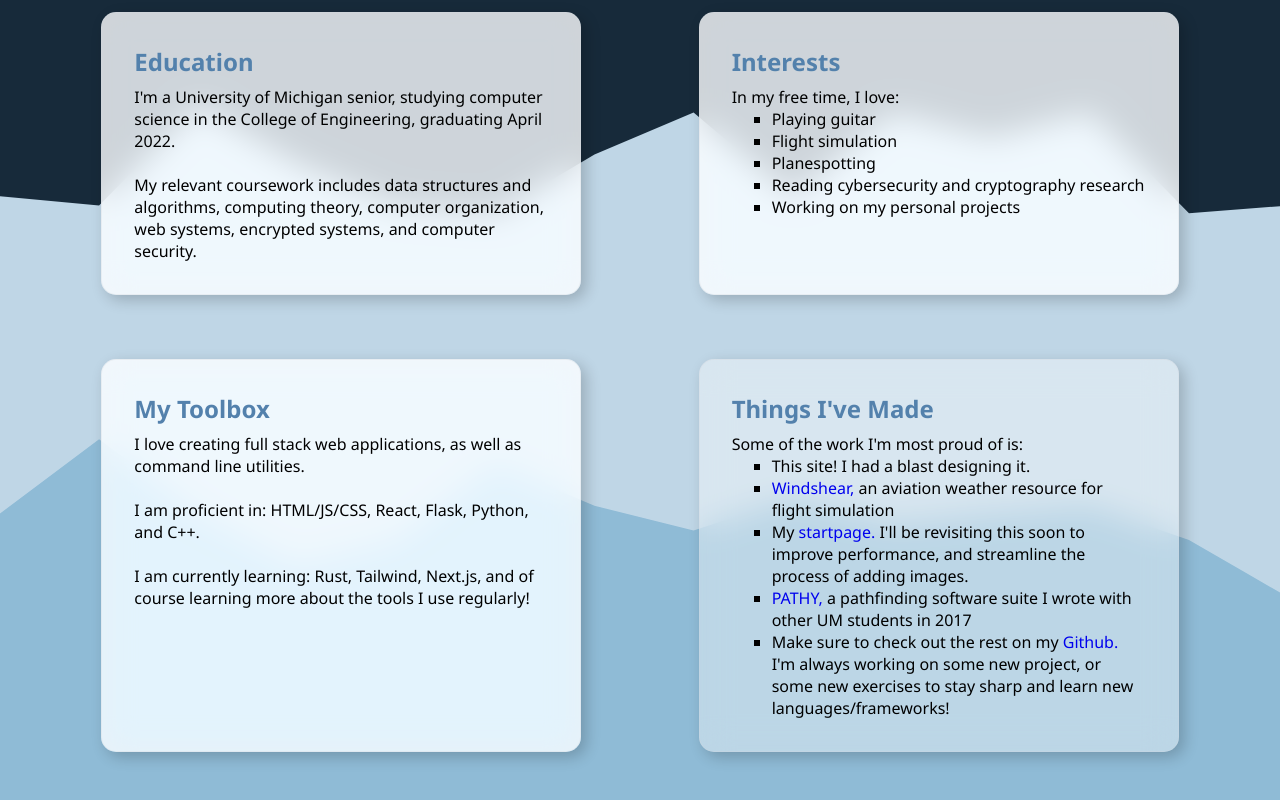
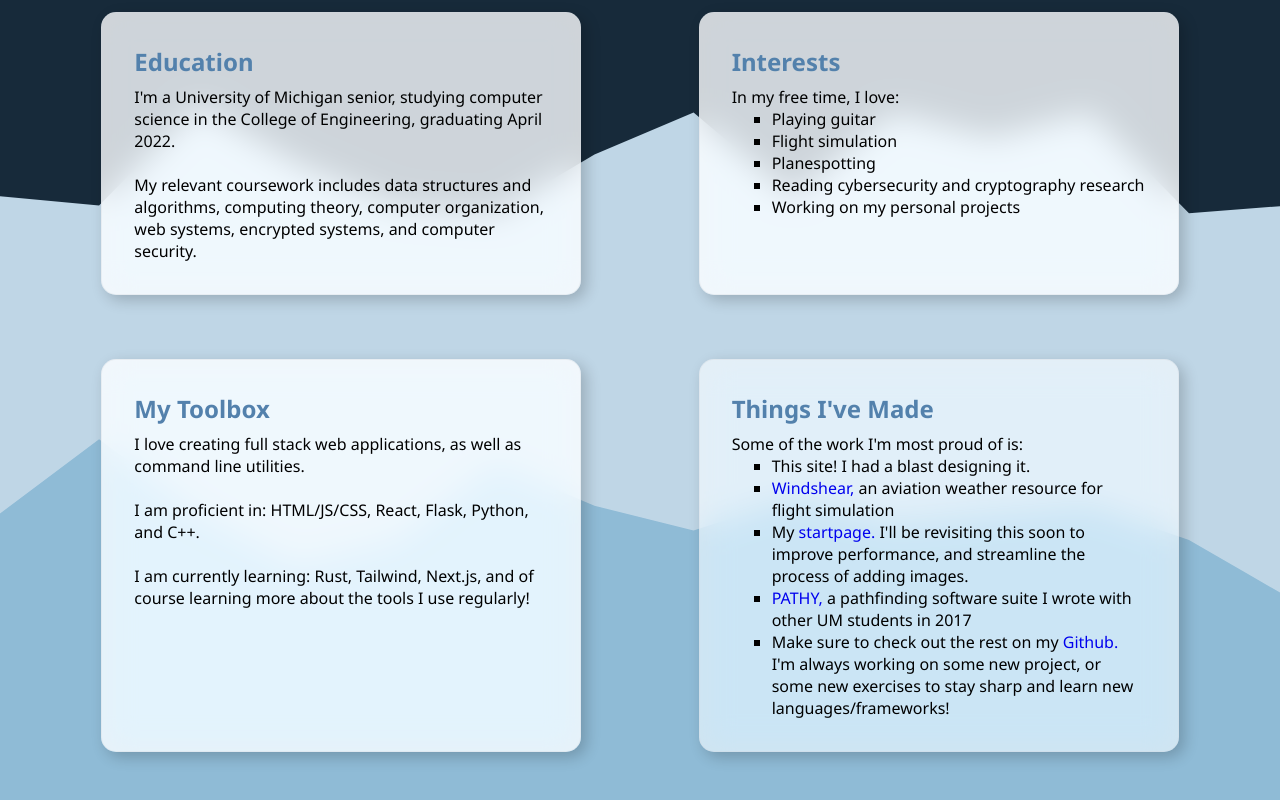
Before and after one commit to Wolverine1621/Wolverine1621.github.io, a plain HTML site: page index.html in a window 1280 px wide. Shown: the part 444-1244 px from the top of the page. Drawn offline with Linux system fonts and the light colour scheme.

Commit message:
Tweaked transparency slightly

```diff
--- a/css/stylesheet.css
+++ b/css/stylesheet.css
@@ -74,9 +74,9 @@ a {
 }
 
 #lighter-bg {
-	backdrop-filter: blur(16px) saturate(100%);
-	-webkit-backdrop-filter: blur(16px) saturate(100%);
-	background-color: rgba(255, 255, 255, 0.4);
+	backdrop-filter: blur(16px) saturate(150%);
+	-webkit-backdrop-filter: blur(16px) saturate(150%);
+	background-color: rgba(255, 255, 255, 0.6);
 }
 
 .card-heading {
```
